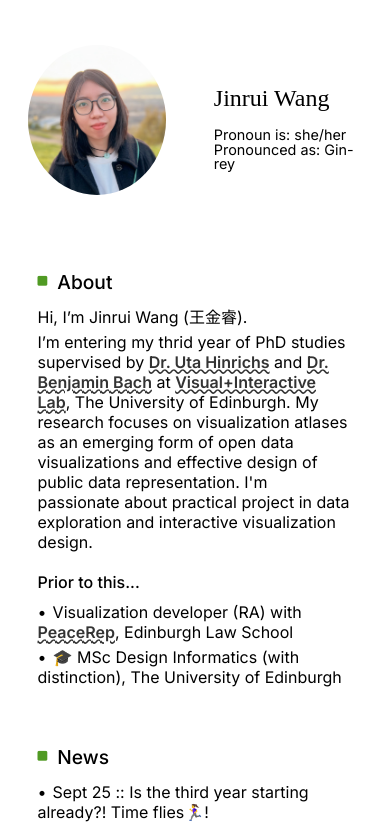
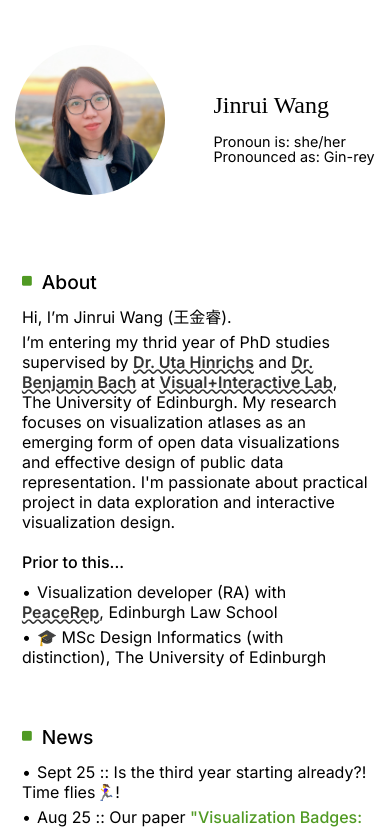
Before and after one commit to HalcyonWjr/HalcyonWjr.github.io, a SvelteKit app: page / in a window 390 px wide. Shown: the top 829 px of the page. Built offline with nearby package versions, Linux system fonts and the light colour scheme; a web font is replaced by a local one.

Commit message:
page margin

```diff
--- a/src/app.css
+++ b/src/app.css
@@ -138,7 +138,7 @@ button:focus {
 
 /* Responsive Styles */
 @media (max-width: 48rem) {
-  .container { flex-direction: column; padding: 0 5vw;}
+  .container { flex-direction: column; padding: 0 1vw;}
   .sidebar { margin-left: 0; padding-top: 2vh; align-items: center; }
   .main-content { margin: 2vh 0; padding: 10px; }
   .section { margin: 40px 0; }
```
